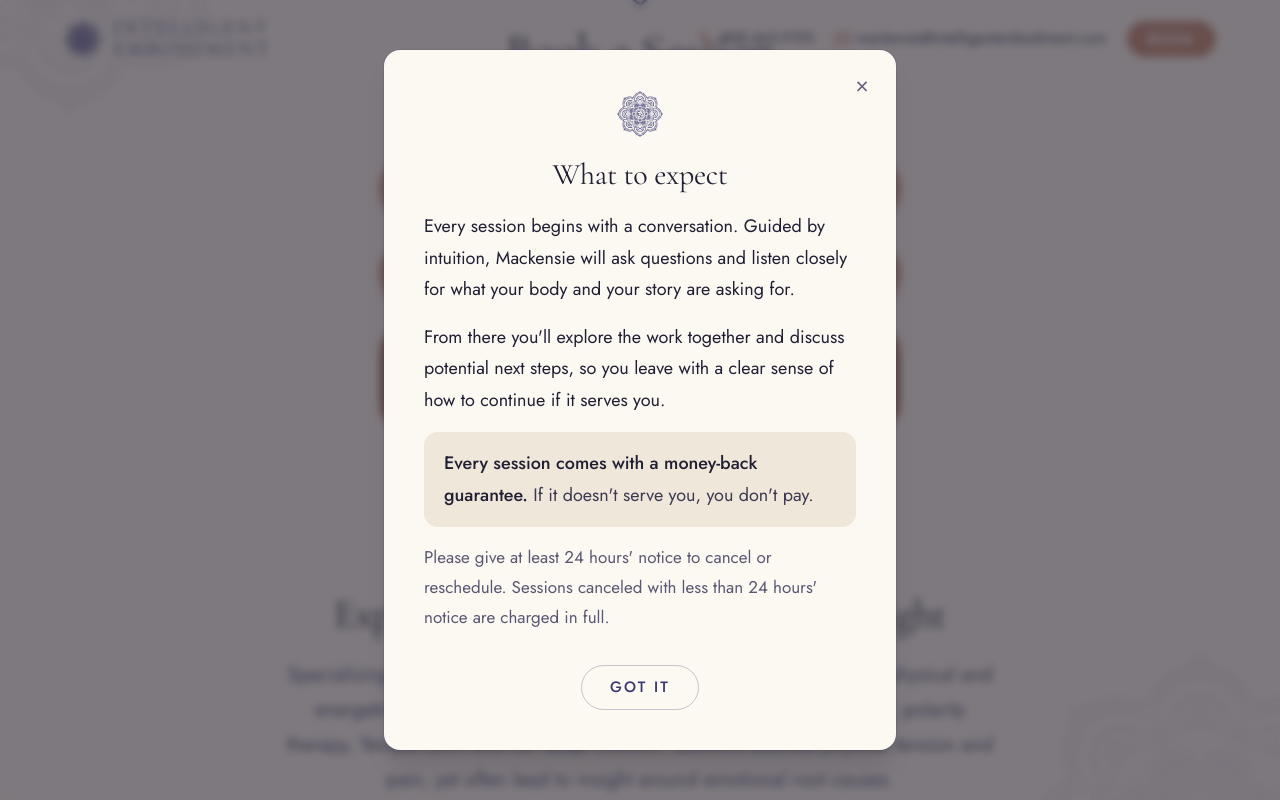
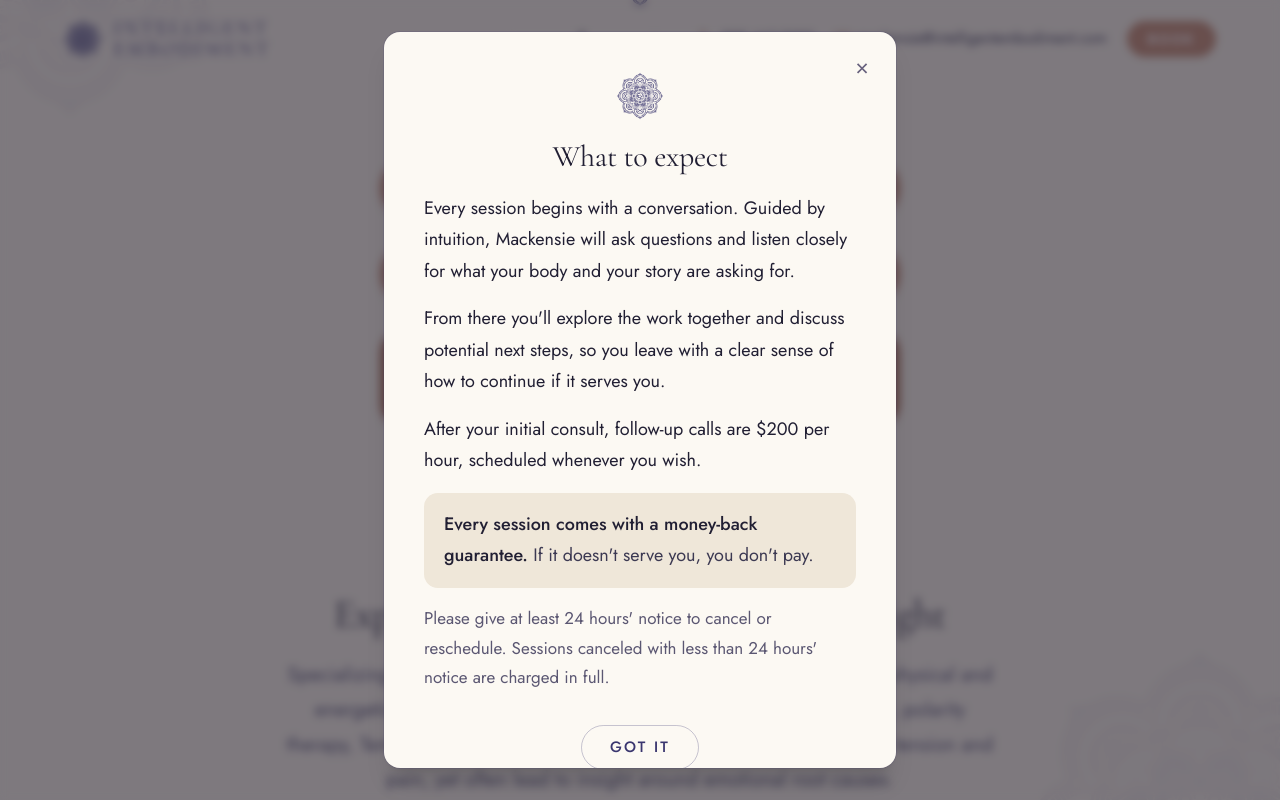
Before and after one commit to samperet/intelligentembodiment, a Next.js app: page / in a window 1280 px wide. Both pictures are taken after a click on the button "What to expect in a session". Shown: the part 954-1754 px from the top of the page. Built offline with nearby package versions, Linux system fonts and the light colour scheme.

Commit message:
What to expect: follow-up calls are $200/hour, as desired
Co-Authored-By: Claude Opus 5.5 <noreply@anthropic.com>
Claude-Session: https://claude.ai/code/session_017uVHW9kqtiJ6h4EEFKni1D

```diff
--- a/components/WhatToExpect.tsx
+++ b/components/WhatToExpect.tsx
@@ -77,6 +77,10 @@ export function WhatToExpect({ className }: { className?: string }) {
                 potential next steps, so you leave with a clear sense of how to
                 continue if it serves you.
               </p>
+              <p>
+                After your initial consult, follow-up calls are $
+                {site.followUpCallRate} per hour, scheduled whenever you wish.
+              </p>
               <p className="rounded-lg bg-sand px-5 py-4 text-ink-700">
                 <strong className="text-ink-900">
                   Every session comes with a money-back guarantee.
--- a/lib/site.ts
+++ b/lib/site.ts
@@ -16,6 +16,8 @@ export const site = {
   description:
     "Intuitive massage therapy with Mackensie Grant in Shelburne, VT. Bodywork that addresses physical tension and its deeper roots, in sessions of 60 or 90 minutes.",
   // Shown in the booking flow, confirmation email, and calendar invite.
+  // Follow-up calls after the initial consult, booked as the client wishes.
+  followUpCallRate: 200,
   cancellationPolicy:
     "Please give at least 24 hours' notice to cancel or reschedule. Sessions canceled with less than 24 hours' notice are charged in full.",
 };
```
